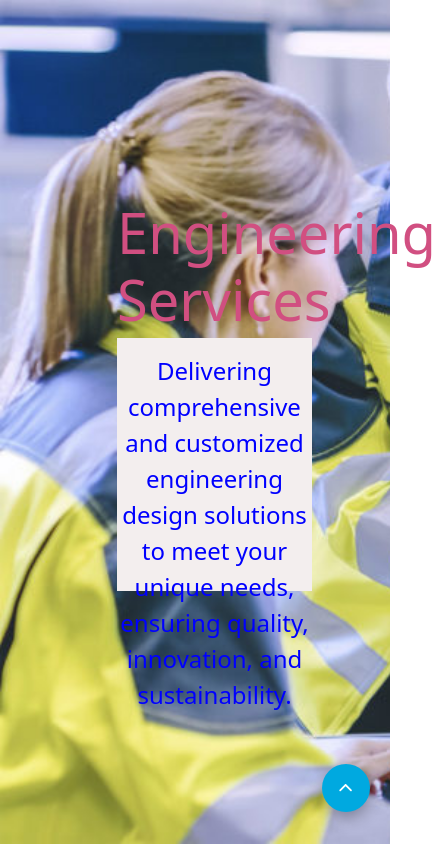
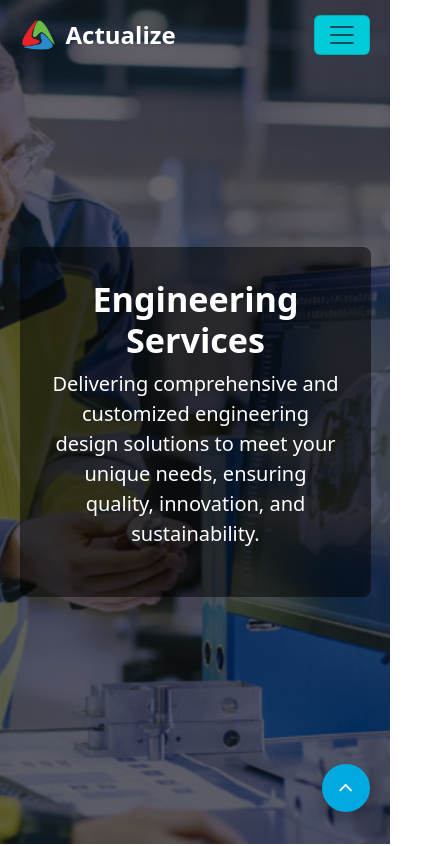
Before and after one commit to ActualizeEngineers/actualize-webapp, a React (Vite) app: page /services/engineering in a window 390 px wide. Shown: the top 846 px of the page, 436 px wide, since content can reach past the window. Built offline with nearby package versions, Linux system fonts and the light colour scheme.

Commit message:
Added Navbar to Engineering Services Page

```diff
--- a/src/pages/Services/Digital.tsx
+++ b/src/pages/Services/Digital.tsx
@@ -11,6 +11,7 @@ import industryImage from "../../assets/icons/industry.jpg";
 
 import Navbar from "../../layouts/Navbar";
 import CardCarousel from "../../components/shared/CardCarousel";
+import { Link } from "react-router-dom";
 
 const digitalServices = [
   {
@@ -72,8 +73,11 @@ const Digital: React.FC = () => {
     if (contactRef.current) observer.observe(contactRef.current);
 
     return () => {
+      // eslint-disable-next-line react-hooks/exhaustive-deps
       if (overviewRef.current) observer.unobserve(overviewRef.current);
+      // eslint-disable-next-line react-hooks/exhaustive-deps
       if (servicesRef.current) observer.unobserve(servicesRef.current);
+      // eslint-disable-next-line react-hooks/exhaustive-deps
       if (contactRef.current) observer.unobserve(contactRef.current);
     };
   }, []);
@@ -137,7 +141,7 @@ const Digital: React.FC = () => {
         ref={servicesRef}
         className="our-services-section bg-light fade-in-section"
       >
-        <div className="container py-5">
+        <div className="container">
           <div className="text-center mb-5">
             <h2 className="fw-bold text-primary">Our Digital Services</h2>
             <p className="lead text-muted">
@@ -152,19 +156,24 @@ const Digital: React.FC = () => {
 
       {/* Contact Us */}
       <section
+        className="py-5 text-white"
+        style={{ backgroundColor: "#00ccd9" }}
         ref={contactRef}
-        className="contact-us-section text-center text-white py-5 fade-in-section"
-        style={{ backgroundColor: "#00ccd9 !important" }}
       >
-        <div className="container">
-          <h2 className="mb-3 fw-bold">Ready to Begin Your Digital Journey?</h2>
-          <p className="lead mb-4">
+        <div className="container text-center">
+          <h3 className="fw-bold">Ready to Begin Your Digital Journey?</h3>
+          <p className="lead">
             Connect with our experts to discuss your unique needs and how we can
             help you achieve your digital goals.
           </p>
-          <a href="/contact" className="btn btn-light btn-lg">
-            Contact Our Team
-          </a>
+          <div className="d-flex justify-content-center gap-3 mt-3">
+            <Link
+              to="/contact"
+              className="btn btn-light btn-lg custom-hover-btn"
+            >
+              Contact Us
+            </Link>
+          </div>
         </div>
       </section>
     </>
--- a/src/pages/Services/Engineering.tsx
+++ b/src/pages/Services/Engineering.tsx
@@ -1,46 +1,53 @@
-import React from 'react';
-import '../../styles/engineering.css';
-// import engineeringHero from '../../assets/services/engineering.jpg';
-import services from '../../assets/images/services1.jpg'
-import EngineeringCarousel from '../../components/shared/EngineeeringCarousel';
-import OfferCarousel from '../../components/shared/OfferCarousel';
-
+import React from "react";
+import "../../styles/engineering.css";
+import EngineeringServicesHero from "../../assets/images/services1.jpg";
+import EngineeringCarousel from "../../components/shared/EngineeeringCarousel";
+import OfferCarousel from "../../components/shared/OfferCarousel";
+import Navbar from "../../layouts/Navbar";
+import { Link } from "react-router-dom";
 
 const Engineering: React.FC = () => {
   return (
-    <div className='engineering1'>
-      {/* Hero Section */}
-
+    <>
       <section
-        className=" engineering text-white text-center d-flex align-items-center justify-content-center">
-          <div className='video-container'>
-
-        <div className="overlay-text">
-          <h1 >Engineering Services</h1>
-          <p >Delivering comprehensive and customized engineering design solutions to meet your unique needs, ensuring quality, innovation, and sustainability.</p>
-        </div>
+        className="hero-section text-white text-center"
+        style={{
+          backgroundImage: `url(${EngineeringServicesHero})`,
+        }}
+      >
+        <Navbar />
+        <div className="overlay">
+          <h1 className="display-4 fw-bold">Engineering Services</h1>
+          <p className="lead">
+            Delivering comprehensive and customized engineering design solutions
+            to meet your unique needs, ensuring quality, innovation, and
+            sustainability.
+          </p>
         </div>
       </section>
 
-      {/* Intro */}
+      <OfferCarousel />
+      <EngineeringCarousel />
 
-      <OfferCarousel/>
-      <EngineeringCarousel/>
-
-
-      {/* Engineering Categories as Cards */}
-
-
-
-
-      {/* Call to Action */}
-      <section className="text-center text-white py-5 custom-highlight-section">
-        <h4 className="mb-3">Ready to Build Better Products?</h4>
-        <a href="/contact" className="btn btn-light btn-lg">
-          Get in Touch
-        </a>
+      <section
+        className="py-5 text-white"
+        style={{ backgroundColor: "#00ccd9" }}
+      >
+        <div className="container text-center">
+          <h3 className="fw-bold">
+            Need help in building Better Engineering Products?
+          </h3>
+          <p className="lead">
+            Talk to our engineers or explore our case studies.
+          </p>
+          <div className="d-flex justify-content-center gap-3 mt-3">
+            <Link to="/contact" className="btn btn-light btn-lg custom-hover-btn">
+              Contact Us
+            </Link>
+          </div>
+        </div>
       </section>
-    </div>
+    </>
   );
 };
 
--- a/src/pages/Services/Product.tsx
+++ b/src/pages/Services/Product.tsx
@@ -1,4 +1,4 @@
-import React, { useEffect, useRef } from "react";
+import React from "react";
 import "../../styles/digital.css";
 
 import digitalHero from "../../assets/icons/innovation.png";
@@ -121,7 +121,7 @@ const Product: React.FC = () => {
             Let’s build it together — from MVP to market launch.
           </p>
           <div className="d-flex justify-content-center gap-3 mt-3">
-            <Link to="/contact" className="btn btn-light btn-lg">
+            <Link to="/contact" className="btn btn-light btn-lg custom-hover-btn">
               Start a Conversation
             </Link>
           </div>
--- a/src/pages/Services/Software.tsx
+++ b/src/pages/Services/Software.tsx
@@ -1,4 +1,4 @@
-import React, { useEffect, useRef } from "react";
+import React from "react";
 import "../../styles/digital.css";
 
 import digitalHero from "../../assets/services/software.jpg";
@@ -86,17 +86,19 @@ const Software: React.FC = () => {
       </section>
 
       {/* CTA */}
-      <section className="py-5 text-white" style={{backgroundColor: '#00ccd9'}}>
+      <section
+        className="py-5 text-white"
+        style={{ backgroundColor: "#00ccd9" }}
+      >
         <div className="container text-center">
           <h3 className="fw-bold">Need a custom software solution?</h3>
           <p className="lead">
             Talk to our engineers or explore our case studies.
           </p>
           <div className="d-flex justify-content-center gap-3 mt-3">
-            <Link to="/contact" className="btn btn-light btn-lg">
+            <Link to="/contact" className="btn btn-light btn-lg custom-hover-btn">
               Contact Us
             </Link>
-
           </div>
         </div>
       </section>
--- a/src/styles/digital.css
+++ b/src/styles/digital.css
@@ -4,7 +4,7 @@
   flex-direction: column;
   align-items: center;
   justify-content: center;
-  height: 70vh !important;
+  height: 70vh;
   width: 100%;
   background-size: cover;
   background-position: center;
@@ -57,7 +57,6 @@
 }
 
 .digital-overview-section::before {
-  content: "";
   position: absolute;
   top: -20%;
   left: -10%;
@@ -153,38 +152,11 @@
   line-height: 1.6;
 }
 
-/* CONTACT SECTION */
-.contact-us-section {
-  /* background: linear-gradient(90deg, #007bff, #0056b3); */
-  background-color: #00ccd9;
-  color: #fff;
-  text-align: center;
-  padding: 80px 20px;
-}
 
-.contact-us-section h2 {
-  font-size: 2.2rem;
-  font-weight: 700;
-  margin-bottom: 1rem;
-}
-
-.contact-us-section p {
-  max-width: 700px;
-  margin: 0 auto 2rem;
-  font-size: 1.1rem;
-}
-
-.contact-us-section .btn-light {
-  color: #fff;
-  font-weight: 600;
-  border: 2px solid white;
-  background-color: transparent;
-  transition: all 0.3s ease;
-}
-
-.contact-us-section .btn-light:hover {
-  background-color: white;
-  color: #0056b3 !important;
+.custom-hover-btn:hover {
+  background-color: transparent !important;
+  color: #fff !important;
+  border: 1px #fff solid !important;
 }
 
 /* FADE-IN EFFECT */
@@ -220,11 +192,11 @@
   }
 
   .software-hero {
-  background-image: url('/assets/images/software-bg.jpg');
-  background-size: cover;
-  background-position: center;
-  height: 60vh;
-  position: relative;
-  text-shadow: 1px 1px 5px rgba(0,0,0,0.5);
+    background-image: url("/assets/images/software-bg.jpg");
+    background-size: cover;
+    background-position: center;
+    height: 60vh;
+    position: relative;
+    text-shadow: 1px 1px 5px rgba(0, 0, 0, 0.5);
+  }
 }
-}
--- a/src/styles/engineering.css
+++ b/src/styles/engineering.css
@@ -1,7 +1,50 @@
+.hero-section {
+  display: flex;
+  flex-direction: column;
+  align-items: center;
+  justify-content: center;
+  height: 70vh;
+  width: 100%;
+  background-size: cover;
+  background-position: center;
+  background-color: rgba(0, 0, 0, 0.6);
+  background-blend-mode: overlay;
+  position: relative;
+  overflow: hidden;
+  padding: 0;
+  text-align: center;
+}
 
+.hero-section > .navbar {
+  position: absolute;
+  top: 0;
+  width: 100%;
+  z-index: 10;
+}
 
+.hero-section .overlay {
+  z-index: 5;
+  background-color: rgba(0, 0, 0, 0.5);
+  padding: 2rem;
+  border-radius: 8px;
+  max-width: 800px;
+  width: 90%;
+  text-align: center;
+  opacity: 0;
+  animation: fadeInUp 1s ease-out forwards;
+  animation-delay: 0.3s;
+}
 
-
+@keyframes fadeInUp {
+  from {
+    opacity: 0;
+    transform: translateY(30px) scale(0.95);
+  }
+  to {
+    opacity: 1;
+    transform: translateY(0) scale(1);
+  }
+}
 
 .section-title {
   font-size: 2.8rem;
@@ -22,7 +65,7 @@
 }
 
 .custom-list li::before {
-  content: '✔️';
+  content: "✔️";
   margin-right: 8px;
   color: #d14f81;
 }
@@ -45,49 +88,40 @@
   display: grid;
   grid-template-columns: repeat(5, 1fr);
   gap: 2rem;
-
 }
 
-
-.video-container
-
-{
-
- height:100vh;
- width:100%;
+.video-container {
+  height: 100vh;
+  width: 100%;
   overflow: hidden;
-  background-image: url('../assets//images/services1.jpg');
   background-repeat: no-repeat;
   background-size: cover;
-
 }
 
 .overlay-text {
   position: absolute;
-  top:40%;
-  left:30%;
-  height:30vh;
+  top: 40%;
+  left: 30%;
+  height: 30vh;
   width: 50%;
   display: flex;
   flex-direction: column;
   justify-content: center;
-  gap:10px;
+  gap: 10px;
   background-color: rgb(243, 238, 238);
-
 }
 
 .overlay-text h1 {
   font-size: 3.5rem;
-  font-weight: 1200;;
+  font-weight: 1200;
   color: #d14f81;
   margin-bottom: 10px;
 }
 
 .overlay-text p {
-
   font-size: 1rem;
-  color:blue;
-  font-size:1.5rem;
+  color: blue;
+  font-size: 1.5rem;
 }
 
 .icon-wrapper {
@@ -103,12 +137,20 @@
   animation: bounce 2s ease-in-out infinite;
 }
 
+.custom-hover-btn:hover {
+  background-color: transparent !important;
+  color: #fff !important;
+  border: 1px #fff solid !important;
+}
+
 /* Bouncing Animation Keyframes */
 @keyframes bounce {
-  0%,100% {
+  0%,
+  100% {
     transform: translateY(0px);
   }
-  50%,75% {
+  50%,
+  75% {
     transform: translateY(-30px);
   }
 }
--- a/src/styles/team.css
+++ b/src/styles/team.css
@@ -17,7 +17,6 @@
 
 .leaders-heading {
   color: #d14f81;
-  font-family: "Courier New", Courier, monospace;
   font-size: 2rem;
   margin-bottom: 30px;
   text-align: center;
```
Also changed, not shown: src/components/shared/CardCarousel.tsx (+5 -2 lines), src/components/shared/EngineeeringCarousel.tsx (+44 -30 lines).
